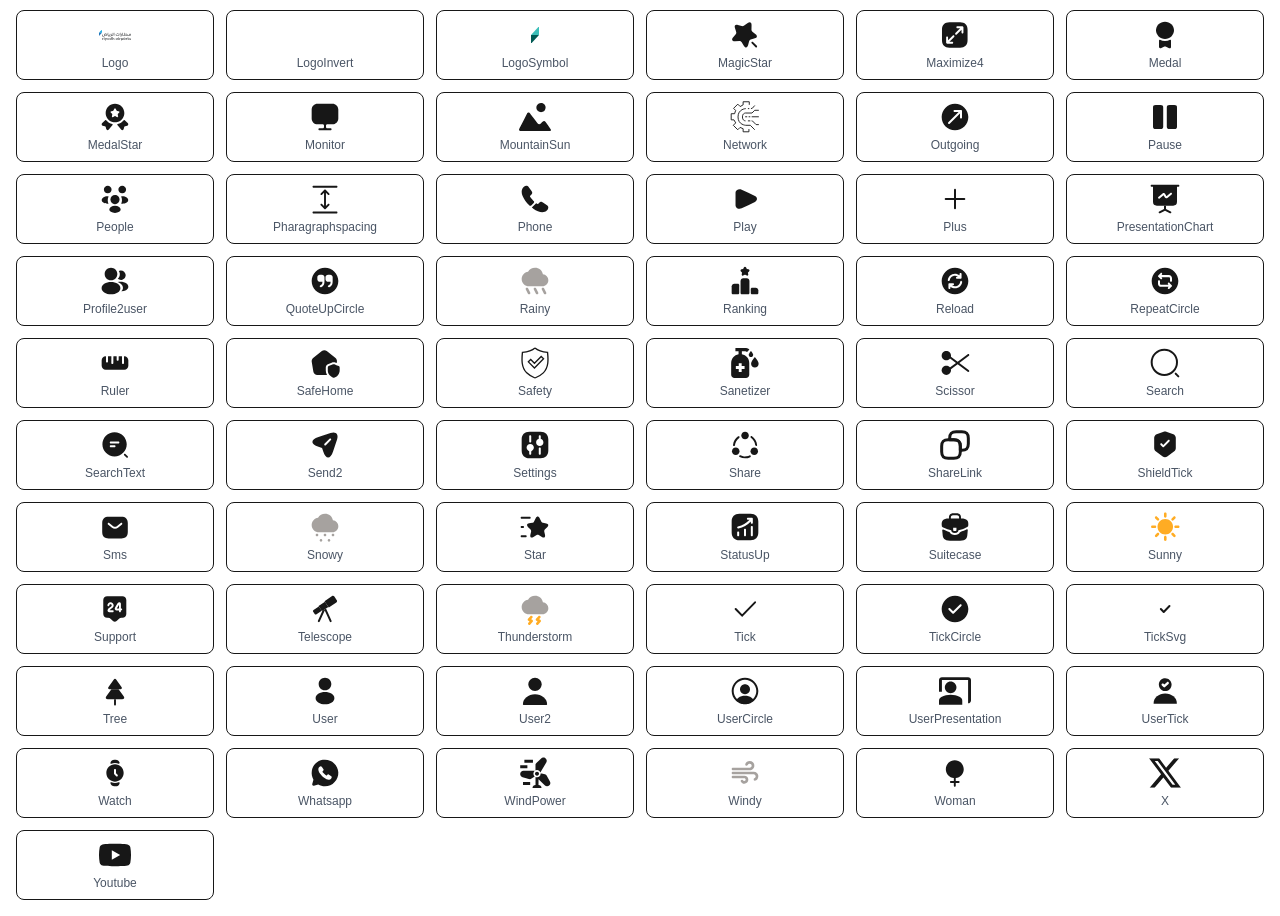
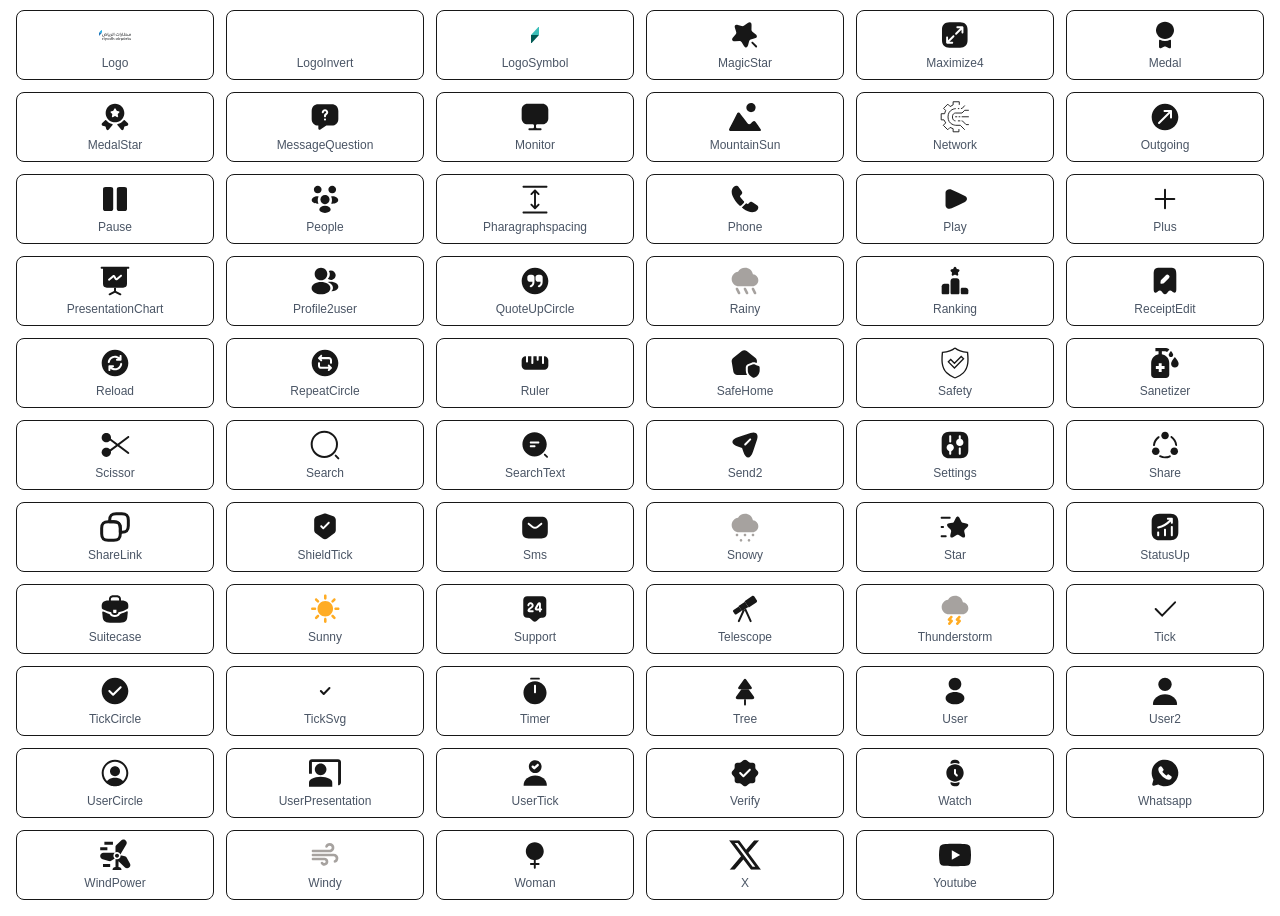
Before and after one commit to BieganskiP/icons, a Next.js app: page / in a window 1280 px wide. Shown: the part 1048-1964 px from the top of the page. Built offline with nearby package versions, Linux system fonts and the light colour scheme.

Commit message:
new icons

```diff
--- /dev/null
+++ b/components/icons/MessageQuestion.tsx
@@ -0,0 +1,21 @@
+interface MessageQuestionProps {
+  className?: string;
+}
+
+export default function MessageQuestion({ className }: MessageQuestionProps) {
+  return (
+    <svg
+      className={className}
+      width="100%"
+      height="100%"
+      viewBox="0 0 24 24"
+      fill="none"
+      xmlns="http://www.w3.org/2000/svg"
+    >
+      <path
+        d="M17 2.42981H7C4 2.42981 2 4.42981 2 7.42981V13.4298C2 16.4298 4 18.4298 7 18.4298V20.5598C7 21.3598 7.89 21.8398 8.55 21.3898L13 18.4298H17C20 18.4298 22 16.4298 22 13.4298V7.42981C22 4.42981 20 2.42981 17 2.42981ZM12 14.5998C11.58 14.5998 11.25 14.2598 11.25 13.8498C11.25 13.4398 11.58 13.0998 12 13.0998C12.42 13.0998 12.75 13.4398 12.75 13.8498C12.75 14.2598 12.42 14.5998 12 14.5998ZM13.26 10.4498C12.87 10.7098 12.75 10.8798 12.75 11.1598V11.3698C12.75 11.7798 12.41 12.1198 12 12.1198C11.59 12.1198 11.25 11.7798 11.25 11.3698V11.1598C11.25 9.99981 12.1 9.42981 12.42 9.20981C12.79 8.95981 12.91 8.78981 12.91 8.52981C12.91 8.02981 12.5 7.61981 12 7.61981C11.5 7.61981 11.09 8.02981 11.09 8.52981C11.09 8.93981 10.75 9.27981 10.34 9.27981C9.93 9.27981 9.59 8.93981 9.59 8.52981C9.59 7.19981 10.67 6.11981 12 6.11981C13.33 6.11981 14.41 7.19981 14.41 8.52981C14.41 9.66981 13.57 10.2398 13.26 10.4498Z"
+        fill="currentColor"
+      />
+    </svg>
+  );
+}
--- /dev/null
+++ b/components/icons/ReceiptEdit.tsx
@@ -0,0 +1,21 @@
+interface ReceiptEditProps {
+  className?: string;
+}
+
+export default function ReceiptEdit({ className }: ReceiptEditProps) {
+  return (
+    <svg
+      className={className}
+      width="100%"
+      height="100%"
+      viewBox="0 0 24 24"
+      fill="none"
+      xmlns="http://www.w3.org/2000/svg"
+    >
+      <path
+        d="M15.78 1.99976H8.22C4.44 1.99976 3.5 3.00976 3.5 7.03976V18.2998C3.5 20.9598 4.96 21.5898 6.73 19.6898L6.74 19.6798C7.56 18.8098 8.81 18.8798 9.52 19.8298L10.53 21.1798C11.34 22.2498 12.65 22.2498 13.46 21.1798L14.47 19.8298C15.19 18.8698 16.44 18.7998 17.26 19.6798C19.04 21.5798 20.49 20.9498 20.49 18.2898V7.03976C20.5 3.00976 19.56 1.99976 15.78 1.99976ZM14.84 9.98976L14.34 10.4998H14.33L11.3 13.5298C11.17 13.6598 10.9 13.7998 10.71 13.8198L9.36 14.0198C8.87 14.0898 8.53 13.7398 8.6 13.2598L8.79 11.8998C8.82 11.7098 8.95 11.4498 9.08 11.3098L12.12 8.27976L12.62 7.76976C12.95 7.43976 13.32 7.19976 13.72 7.19976C14.06 7.19976 14.43 7.35976 14.84 7.76976C15.74 8.66976 15.45 9.37976 14.84 9.98976Z"
+        fill="currentColor"
+      />
+    </svg>
+  );
+}
--- /dev/null
+++ b/components/icons/Timer.tsx
@@ -0,0 +1,25 @@
+interface TimerProps {
+  className?: string;
+}
+
+export default function Timer({ className }: TimerProps) {
+  return (
+    <svg
+      className={className}
+      width="100%"
+      height="100%"
+      viewBox="0 0 24 24"
+      fill="none"
+      xmlns="http://www.w3.org/2000/svg"
+    >
+      <path
+        d="M12 4.64966C7.21999 4.64966 3.32999 8.53966 3.32999 13.3197C3.32999 18.0997 7.21999 21.9997 12 21.9997C16.78 21.9997 20.67 18.1097 20.67 13.3297C20.67 8.54966 16.78 4.64966 12 4.64966ZM12.75 12.9997C12.75 13.4097 12.41 13.7497 12 13.7497C11.59 13.7497 11.25 13.4097 11.25 12.9997V7.99966C11.25 7.58966 11.59 7.24966 12 7.24966C12.41 7.24966 12.75 7.58966 12.75 7.99966V12.9997Z"
+        fill="currentColor"
+      />
+      <path
+        d="M14.89 3.44976H9.11001C8.71001 3.44976 8.39001 3.12976 8.39001 2.72976C8.39001 2.32976 8.71001 1.99976 9.11001 1.99976H14.89C15.29 1.99976 15.61 2.31976 15.61 2.71976C15.61 3.11976 15.29 3.44976 14.89 3.44976Z"
+        fill="currentColor"
+      />
+    </svg>
+  );
+}
--- /dev/null
+++ b/components/icons/Verify.tsx
@@ -0,0 +1,21 @@
+interface VerifyProps {
+  className?: string;
+}
+
+export default function Verify({ className }: VerifyProps) {
+  return (
+    <svg
+      className={className}
+      width="100%"
+      height="100%"
+      viewBox="0 0 24 24"
+      fill="none"
+      xmlns="http://www.w3.org/2000/svg"
+    >
+      <path
+        d="M21.56 10.7398L20.2 9.15981C19.94 8.85981 19.73 8.29981 19.73 7.89981V6.19981C19.73 5.13981 18.86 4.26981 17.8 4.26981H16.1C15.71 4.26981 15.14 4.05981 14.84 3.79981L13.26 2.43981C12.57 1.84981 11.44 1.84981 10.74 2.43981L9.17 3.80981C8.87 4.05981 8.3 4.26981 7.91 4.26981H6.18C5.12 4.26981 4.25 5.13981 4.25 6.19981V7.90981C4.25 8.29981 4.04 8.85981 3.79 9.15981L2.44 10.7498C1.86 11.4398 1.86 12.5598 2.44 13.2498L3.79 14.8398C4.04 15.1398 4.25 15.6998 4.25 16.0898V17.7998C4.25 18.8598 5.12 19.7298 6.18 19.7298H7.91C8.3 19.7298 8.87 19.9398 9.17 20.1998L10.75 21.5598C11.44 22.1498 12.57 22.1498 13.27 21.5598L14.85 20.1998C15.15 19.9398 15.71 19.7298 16.11 19.7298H17.81C18.87 19.7298 19.74 18.8598 19.74 17.7998V16.0998C19.74 15.7098 19.95 15.1398 20.21 14.8398L21.57 13.2598C22.15 12.5698 22.15 11.4298 21.56 10.7398ZM16.16 10.1098L11.33 14.9398C11.19 15.0798 11 15.1598 10.8 15.1598C10.6 15.1598 10.41 15.0798 10.27 14.9398L7.85 12.5198C7.56 12.2298 7.56 11.7498 7.85 11.4598C8.14 11.1698 8.62 11.1698 8.91 11.4598L10.8 13.3498L15.1 9.04981C15.39 8.75981 15.87 8.75981 16.16 9.04981C16.45 9.33981 16.45 9.81981 16.16 10.1098Z"
+        fill="currentColor"
+      />
+    </svg>
+  );
+}
```
Also changed, not shown: components/icons/icons.ts (+8 -0 lines).
